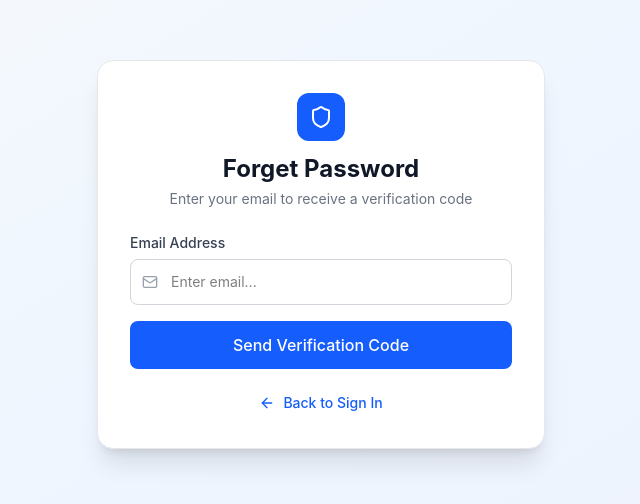
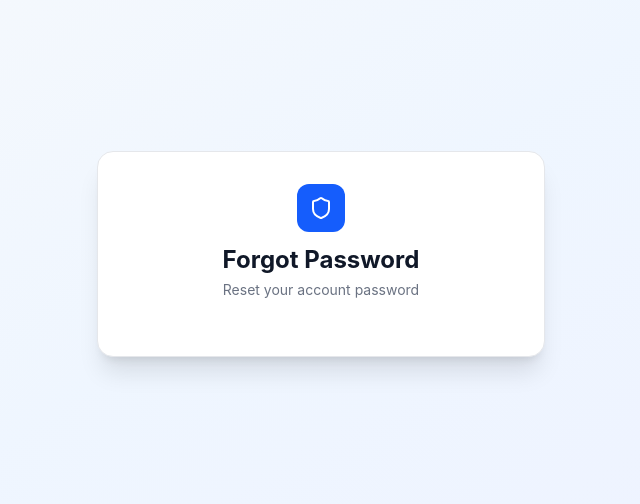
Before and after one commit to acharyadikshanta/trustmart-, a React (Vite) app in the folder trustmart-frontend/: page /forgot-password in a window 1280 px wide. Shown: the part 146-650 px from the top of the page, without its empty margins (319-959 px from the left). Built offline with nearby package versions, Linux system fonts and the light colour scheme.

Commit message:
Create forgot password page layout

```diff
--- a/trustmart-frontend/package.json
+++ b/trustmart-frontend/package.json
@@ -15,6 +15,7 @@
     "lucide-react": "^1.20.0",
     "react": "^19.2.6",
     "react-dom": "^19.2.6",
+    "react-icons": "^5.6.0",
     "react-router-dom": "^7.18.0",
     "recharts": "^3.8.1",
     "tailwindcss": "^4.3.1"
--- a/trustmart-frontend/src/pages/ForgetPasswordPage.jsx
+++ b/trustmart-frontend/src/pages/ForgetPasswordPage.jsx
@@ -1,51 +1,26 @@
 import { useState } from "react";
 import { Link } from "react-router-dom";
-import { Shield, Mail, ArrowLeft } from "lucide-react";
+import { Shield } from "lucide-react";
 
 export default function ForgetPasswordPage() {
-  const [email, setEmail] = useState("");
-
   return (
     <div className="min-h-screen bg-gradient-to-br from-slate-50 via-blue-50 to-indigo-50 flex items-center justify-center p-4">
       <div className="w-full max-w-md bg-white rounded-2xl border border-gray-200 shadow-xl p-8">
+
         <div className="flex flex-col items-center mb-6">
           <div className="w-12 h-12 rounded-xl bg-blue-600 flex items-center justify-center mb-3">
             <Shield className="w-6 h-6 text-white" />
           </div>
-          <h1 className="text-2xl font-bold text-gray-900">Forget Password</h1>
+
+          <h1 className="text-2xl font-bold text-gray-900">
+            Forgot Password
+          </h1>
+
           <p className="text-gray-500 text-sm mt-1 text-center">
-            Enter your email to receive a verification code
+            Reset your account password
           </p>
         </div>
 
-        <form className="space-y-4">
-          <div>
-            <label className="block text-sm font-medium text-gray-700 mb-1.5">
-              Email Address
-            </label>
-            <div className="relative">
-              <Mail className="absolute left-3 top-1/2 -translate-y-1/2 w-4 h-4 text-gray-400" />
-              <input
-                type="email"
-                value={email}
-                onChange={(e) => setEmail(e.target.value)}
-                placeholder="Enter email..."
-                className="w-full pl-10 pr-4 py-3 border border-gray-300 rounded-lg text-sm focus:outline-none focus:ring-2 focus:ring-blue-300 focus:border-blue-500 transition"
-                required
-              />
-            </div>
-          </div>
-          <button className="w-full bg-blue-600 text-white py-3 rounded-lg font-medium hover:bg-blue-700 transition">
-            Send Verification Code
-          </button>
-        </form>
-
-        <p className="text-center text-sm text-gray-500 mt-6">
-          <Link to="/login" className="inline-flex items-center gap-2 text-blue-600 hover:underline font-medium">
-            <ArrowLeft className="w-4 h-4" />
-            Back to Sign In
-          </Link>
-        </p>
       </div>
     </div>
   );
```
Also changed, not shown: 1 other file (tests, documents, lock files or other folders).
